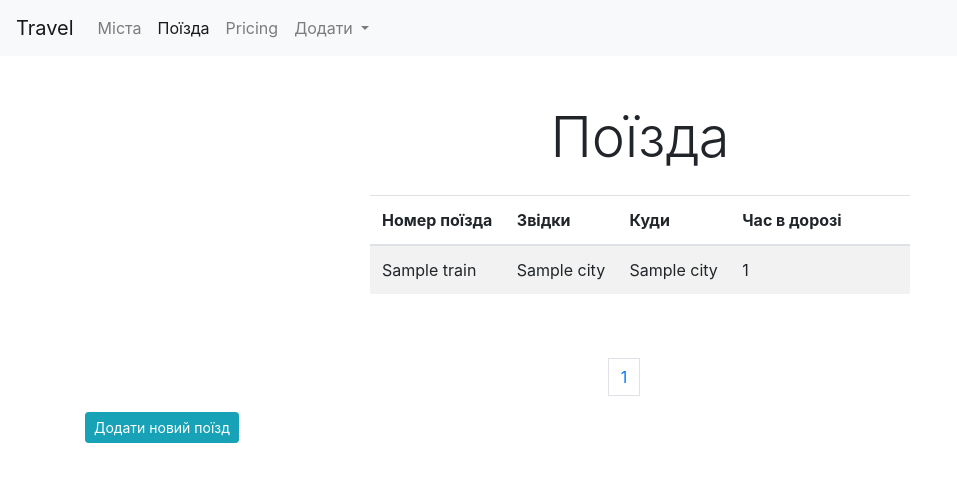
After one commit to AndriiKom94/Travel, a Django app: page /trains/ in a window 1280 px wide. The commit adds this page. Shown: the top 482 px of the page, without its empty margins (0-957 px from the left). Run offline with Django 3.2, Linux system fonts and the light colour scheme; tables that the repository leaves empty hold one stand-in row (values such as "Sample post"); some libraries are stand-ins or nearby versions.

Commit message:
add trains

```diff
--- a/templates/base.html
+++ b/templates/base.html
@@ -1,4 +1,8 @@
 {% url 'cities:home' as cities_home_url %}
+{% url 'trains:home' as trains_home_url %}
+{% url 'trains:add' as train_add_url %}
+{% url 'cities:add' as city_add_url %}
+
 
 <!doctype html>
 <html lang="en">
@@ -23,21 +27,22 @@
         <li class="nav-item {% if request.path == cities_home_url %}active{% endif %}">
           <a class="nav-link" href="{% url 'cities:home' %}">Міста <span class="sr-only">(current)</span></a>
         </li>
-        <li class="nav-item">
-          <a class="nav-link" href="#">Features</a>
+        <li class="nav-item {% if request.path == trains_home_url %}active{% endif %}">
+          <a class="nav-link" href="{% url 'trains:home' %}">Поїзда</a>
         </li>
         <li class="nav-item">
           <a class="nav-link" href="#">Pricing</a>
         </li>
-        <li class="nav-item dropdown">
+        <li class="nav-item dropdown {% if request.path == train_add_url or request.path == city_add_url %}
+                  active
+                  {% endif %}">
           <a class="nav-link dropdown-toggle" href="#" id="navbarDropdownMenuLink" role="button" data-toggle="dropdown" aria-haspopup="true" aria-expanded="false">
-            Dropdown link
+            Додати
           </a>
           <div class="dropdown-menu" aria-labelledby="navbarDropdownMenuLink">
-            <a class="dropdown-item" href="#">Action</a>
-            <a class="dropdown-item" href="#">Another action</a>
-            <a class="dropdown-item" href="#">Something else here</a>
-          </div>
+            <a class="dropdown-item" href="{% url 'cities:add' %}">Нове місто</a>
+            <a class="dropdown-item" href="{% url 'trains:add' %}">Новий поїзд</a>
+           </div>
         </li>
       </ul>
     </div>
--- a/trains/models.py
+++ b/trains/models.py
@@ -1,3 +1,4 @@
+from django.core.exceptions import ValidationError
 from django.db import models
 
 from cities.models import City
@@ -16,3 +17,18 @@ class Train(models.Model):
 
     def __str__(self):
         return f'{self.name} з м.{self.from_city} в м.{self.to_city}'
+
+    def clean(self, *args, **kwargs):
+        if self.from_city == self.to_city:
+            raise ValidationError('Змініть місто прибуття')
+
+        qs = Train.objects.filter(from_city=self.from_city,
+                                  to_city=self.to_city,
+                                  travel_time=self.travel_time).exclude(pk=self.pk)
+
+        if qs.exists():
+            raise ValidationError('Змініть час в дорозі')
+
+    def save(self, *args, **kwargs):
+        self.clean()
+        super().save(*args, **kwargs)
--- /dev/null
+++ b/trains/templates/trains/home.html
@@ -0,0 +1,69 @@
+{% extends "base.html" %}
+
+{% block title %} Список міст {% endblock %}
+
+{% block content %}
+<h1 class="display-4 text-center my-4">Поїзда</h1>
+<div class="row">
+    <div class="col-md-6 mx-auto">
+        <table class="table table-striped">
+        <thead>
+            <tr>
+            <th>Номер поїзда</th>
+            <th>Звідки</th>
+            <th>Куди</th>
+            <th>Час в дорозі</th>
+            <th>&nbsp;</th>
+            <th>&nbsp;</th>
+            </tr>
+        </thead>
+        <tbody>
+        {% for object in objects_list %}
+            <tr>
+                <td>{{object.name}}</td>
+                <td>{{object.from_city}}</td>
+                <td>{{object.to_city}}</td>
+                <td>{{object.travel_time}}</td>
+                <td></td>
+                <td></td>
+            </tr>
+        {% endfor %}
+        </tbody>
+        </table>
+    </div>
+</div>
+
+<nav aria-label="Page navigation">
+  <div class="col-md-1 mx-auto mt-5">
+  <ul class="pagination">
+    <li class="page-item">
+      {% if objects_list.has_previous %}
+          <a class="page-link" href="?page={{objects_list.previous_page_number}}" aria-label="Previous">
+          <span aria-hidden="true">&laquo;</span>
+          </a>
+      {% endif %}
+    </li>
+  {% for num in objects_list.paginator.page_range %}
+  {% if num > objects_list.number|add:'-3' and num < objects_list.number|add:'3' %}
+    <li class="page-item"><a class="page-link" href="?page={{num}}">{{ num }}</a></li>
+  {% endif %}
+  {% endfor %}
+    <li class="page-item">
+      {% if objects_list.has_next %}
+          <a class="page-link" href="?page={{objects_list.next_page_number}}" aria-label="Next">
+          <span aria-hidden="true">&raquo;</span>
+          </a>
+      {% endif %}
+    </li>
+  </ul>
+  </div>
+</nav>
+<div class="row">
+    <div class="col-md-6">
+        <a href="{% url 'trains:add' %}">
+        <button type="button" class="btn btn-info btn-sm">Додати новий поїзд</button>
+        </a>
+    </div>
+
+</div>
+{% endblock content %}
--- /dev/null
+++ b/trains/urls.py
@@ -0,0 +1,10 @@
+from django.urls import path
+from .views import *
+
+urlpatterns = [
+    path('', home, name='home'),
+    path('add/', TrainCreateView.as_view(), name='add'),
+  #  path('update/<int:pk>/', CityUpdateView.as_view(), name='update'),
+ #   path('detail/<int:pk>/', CityDetailView.as_view(), name='detail'),
+  #  path('delete/<int:pk>/', CityDeleteView.as_view(), name='delete'),
+]
--- a/trains/views.py
+++ b/trains/views.py
@@ -1,3 +1,24 @@
+from django.contrib.messages.views import SuccessMessageMixin
+from django.core.paginator import Paginator
 from django.shortcuts import render
+from django.urls import reverse_lazy
+from django.views.generic import CreateView
 
-# Create your views here.
+from trains.forms import TrainForm
+from trains.models import Train
+
+
+def home(request):
+    trains = Train.objects.all()
+    paginator = Paginator(trains, 10)
+    page = request.GET.get('page')
+    trains = paginator.get_page(page)
+    context = {'objects_list':trains, }
+    return  render(request, 'trains/home.html', context)
+
+class TrainCreateView(SuccessMessageMixin, CreateView):
+    model = Train
+    form_class = TrainForm
+    template_name = 'trains/create.html'
+    success_url = reverse_lazy('trains:home')
+    success_message = 'Поїзд успішно створено!'
--- a/travel/urls.py
+++ b/travel/urls.py
@@ -26,5 +26,6 @@ def home_view(request):
 urlpatterns = [
     path('admin/', admin.site.urls),
     path('cities/', include(('cities.urls', 'cities'))),
+    path('trains/', include(('trains.urls', 'trains'))),
     path('home/', home_view, name= 'home'),
 ]
```
Also changed, not shown: trains/forms.py (added, +32 -0 lines), trains/templates/trains/create.html (added, +9 -0 lines).
